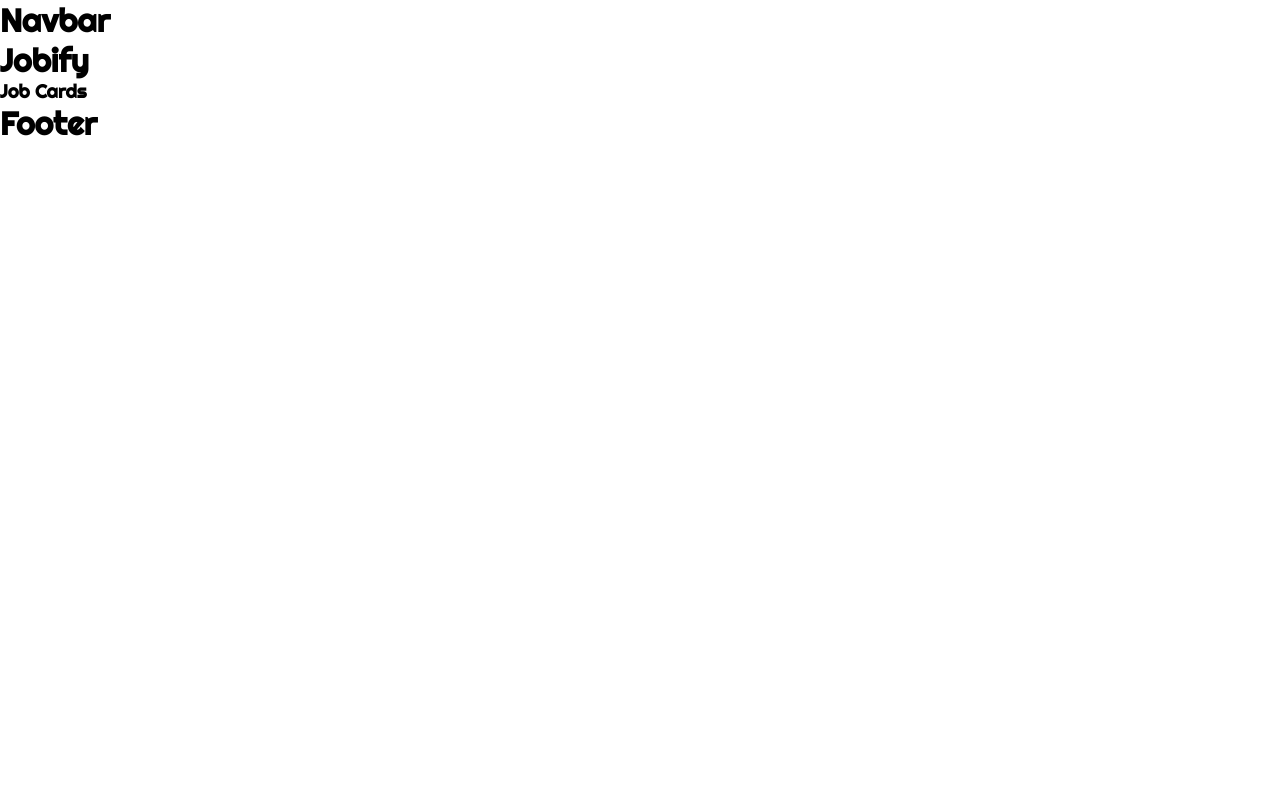
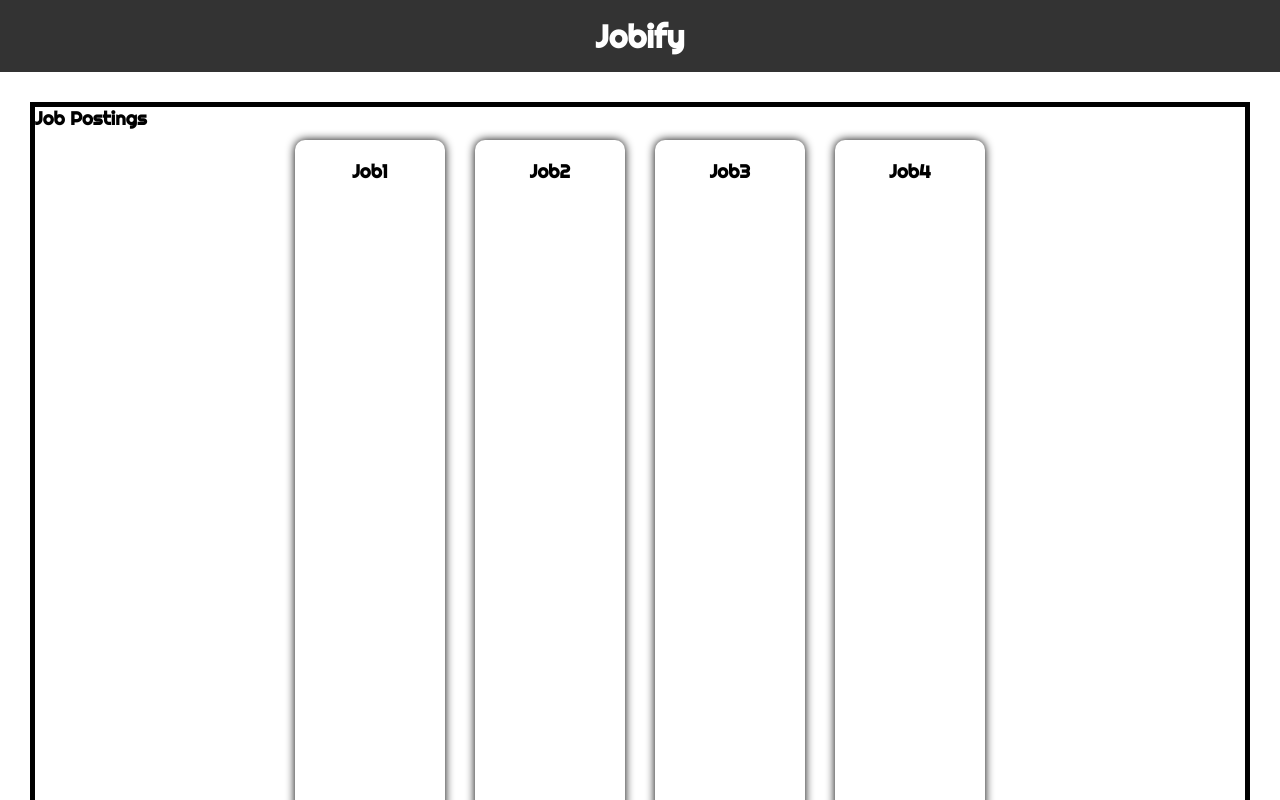
Before and after one commit to benjaminmachock/jobify_dev_v1, a React (Vite) app in the folder client/: page / in a window 1280 px wide. Shown: the top 800 px of the page. Built offline with nearby package versions, Linux system fonts and the light colour scheme.

Commit message:
css styling for card container and job cards

```diff
--- a/client/src/components/Card/Card.jsx
+++ b/client/src/components/Card/Card.jsx
@@ -1,4 +1,5 @@
 //Imports
+import "./card.css";
 
 export const Card = () => {
   //Hooks
@@ -6,8 +7,22 @@ export const Card = () => {
   //Functions
 
   return (
-    <>
-      <h3>Job Cards</h3>
-    </>
+    <div className="card-container">
+      <h3>Job Postings</h3>
+      <section className="jobs">
+        <div className="card">
+          <h3>Job1</h3>
+        </div>
+        <div className="card">
+          <h3>Job2</h3>
+        </div>
+        <div className="card">
+          <h3>Job3</h3>
+        </div>
+        <div className="card">
+          <h3>Job4</h3>
+        </div>
+      </section>
+    </div>
   );
 };
--- /dev/null
+++ b/client/src/components/Card/card.css
@@ -0,0 +1,26 @@
+/* flex container for product cards */
+.card-container {
+  display: flex;
+  flex-direction: column;
+  border: 5px solid black;
+  min-height: 100vh;
+  margin: 30px;
+}
+
+.jobs {
+  display: flex;
+  flex-wrap: wrap;
+  justify-content: center;
+  padding: 10px;
+  gap: 30px;
+  flex: 1;
+}
+
+.card {
+  background: white;
+  padding: 20px;
+  border-radius: 10px;
+  box-shadow: 0 0 10px black;
+  width: 150px;
+  text-align: center;
+}
--- a/client/src/components/Footer/Footer.jsx
+++ b/client/src/components/Footer/Footer.jsx
@@ -1,4 +1,5 @@
 //Imports
+import "./footer.css";
 
 export const Footer = () => {
   //Hooks
@@ -6,8 +7,8 @@ export const Footer = () => {
   //Functions
 
   return (
-    <>
+    <div className="footer">
       <h1>Footer</h1>
-    </>
+    </div>
   );
 };
--- /dev/null
+++ b/client/src/components/Footer/footer.css
@@ -0,0 +1,6 @@
+.footer {
+  background: #333;
+  color: white;
+  text-align: center;
+  padding: 1rem;
+}
--- a/client/src/components/Nav/Nav.jsx
+++ b/client/src/components/Nav/Nav.jsx
@@ -1,4 +1,5 @@
 //Imports
+import "./nav.css";
 
 export const Nav = () => {
   //Hooks
@@ -6,8 +7,8 @@ export const Nav = () => {
   //Functions
 
   return (
-    <>
-      <h1>Navbar</h1>
-    </>
+    <div className="nav">
+      <h1>Jobify</h1>
+    </div>
   );
 };
--- /dev/null
+++ b/client/src/components/Nav/nav.css
@@ -0,0 +1,6 @@
+.nav {
+  background: #333;
+  color: white;
+  text-align: center;
+  padding: 1rem;
+}
--- a/client/src/pages/Home/Home.jsx
+++ b/client/src/pages/Home/Home.jsx
@@ -1,5 +1,6 @@
 //Imports
 import { Card } from "../../components/Card/Card";
+import "./home.css";
 
 export const Home = () => {
   //Hooks
@@ -7,9 +8,8 @@ export const Home = () => {
   //Functions
 
   return (
-    <>
-      <h1>Jobify</h1>
+    <div className="home">
       <Card />
-    </>
+    </div>
   );
 };
--- a/client/src/pages/Home/home.css
+++ b/client/src/pages/Home/home.css
@@ -0,0 +1,3 @@
+.home {
+  height: 100vh;
+}
```
